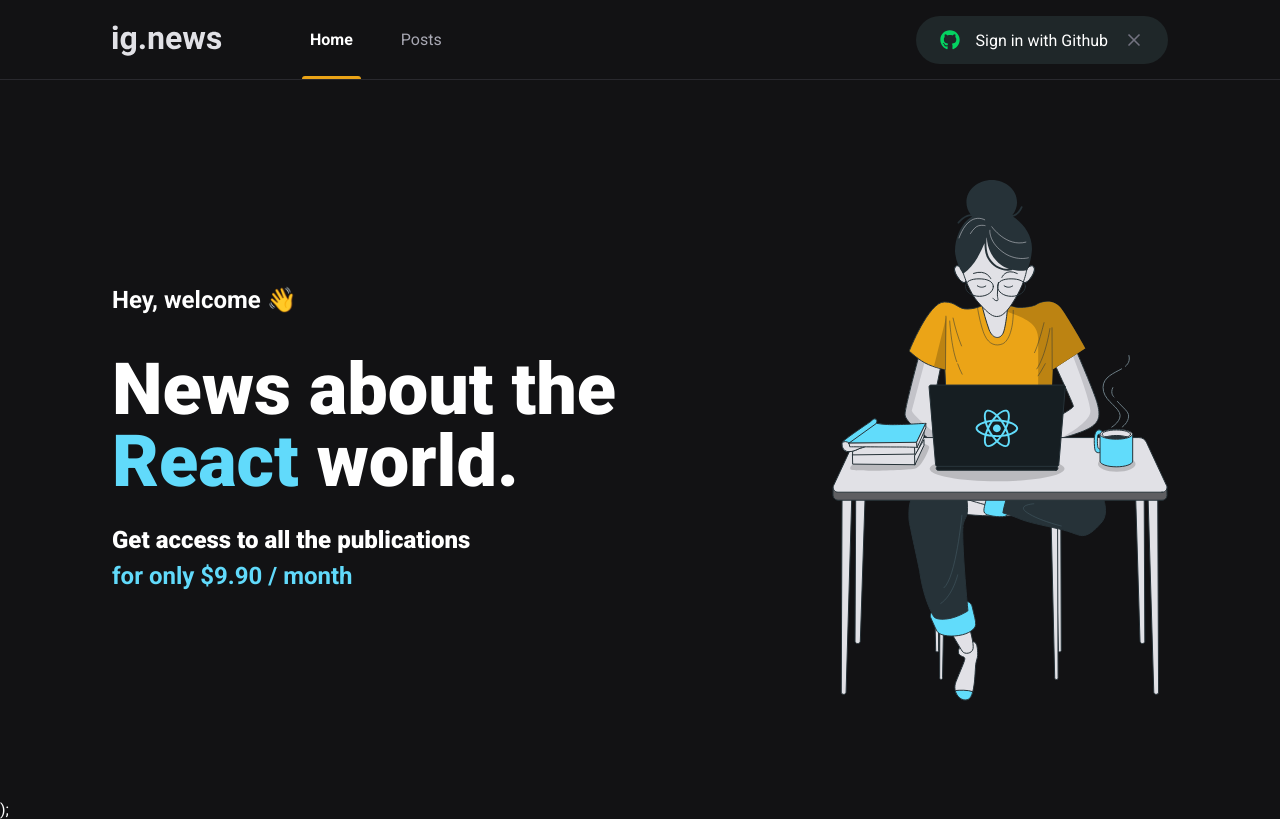
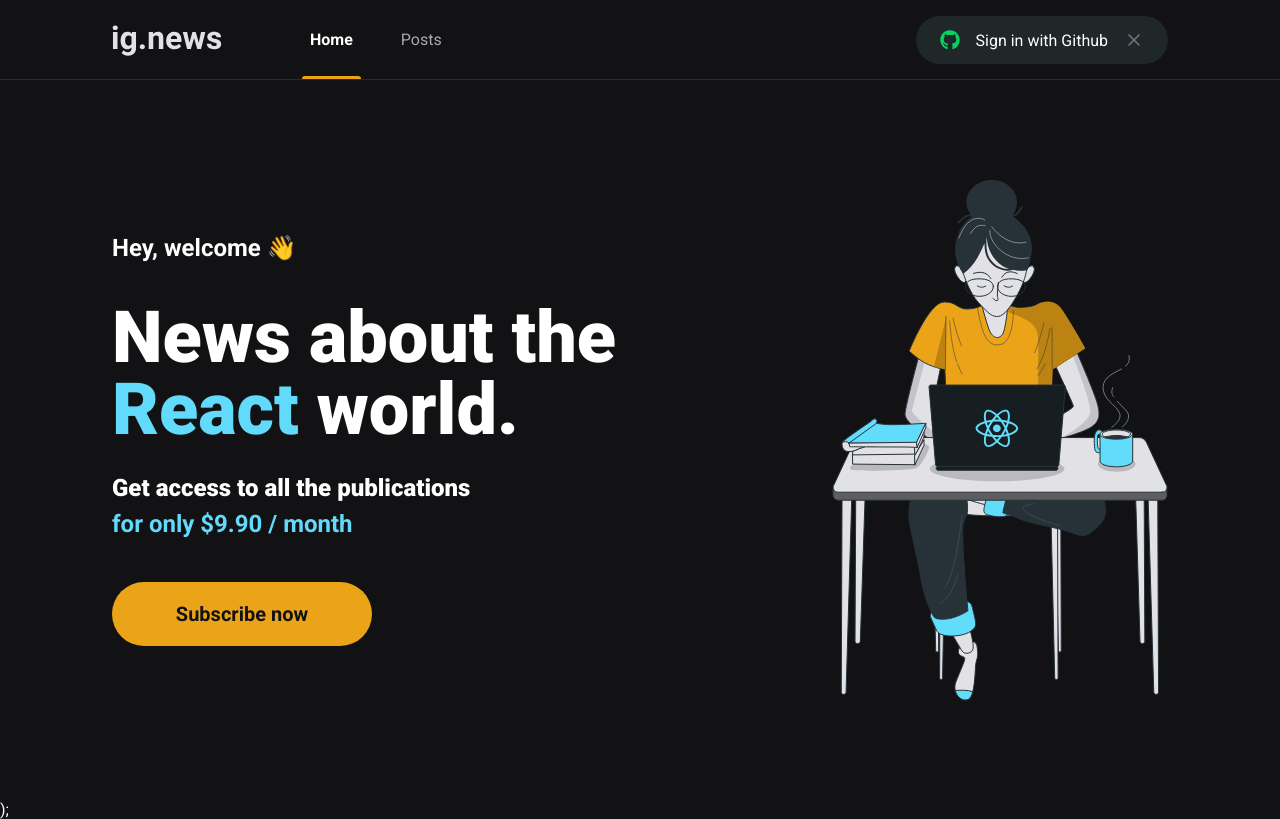
Before and after one commit to johnfreitasau/ignews, a Next.js app: page / in a window 1280 px wide. Built offline with nearby package versions, Linux system fonts and the light colour scheme.

Commit message:
Completed home layout

```diff
--- /dev/null
+++ b/src/SubscribeButton/index.tsx
@@ -0,0 +1,9 @@
+import styles from "./styles.module.scss";
+
+export function SubscribeButton() {
+  return (
+    <button type="button" className={styles.subscribeButton}>
+      Subscribe now
+    </button>
+  );
+}
--- /dev/null
+++ b/src/SubscribeButton/styles.module.scss
@@ -0,0 +1,21 @@
+.subscribeButton {
+  width: 260px;
+  height: 4rem;
+  border: 0;
+  border-radius: 2rem;
+
+  background: var(--yellow-500);
+  color: var(--gray-900);
+  font-size: 1.25rem;
+  font-weight: bold;
+
+  display: flex;
+  align-items: center;
+  justify-content: center;
+
+  transition: filter 0.2s;
+
+  &:hover {
+    filter: brightness(0.8);
+  }
+}
--- a/src/pages/home.module.scss
+++ b/src/pages/home.module.scss
@@ -38,4 +38,8 @@
       font-weight: bold;
     }
   }
+
+  button {
+    margin-top: 2.5rem;
+  }
 }
--- a/src/pages/index.tsx
+++ b/src/pages/index.tsx
@@ -1,4 +1,5 @@
 import Head from "next/head";
+import { SubscribeButton } from "../SubscribeButton";
 import styles from "./home.module.scss";
 export default function Home() {
   return (
@@ -15,6 +16,7 @@
               Get access to all the publications <br />
               <span>for only $9.90 / month</span>
             </p>
+            <SubscribeButton />
           </h1>
         </section>
         <img src="/images/avatar.svg" alt="Girl coding" />
```
